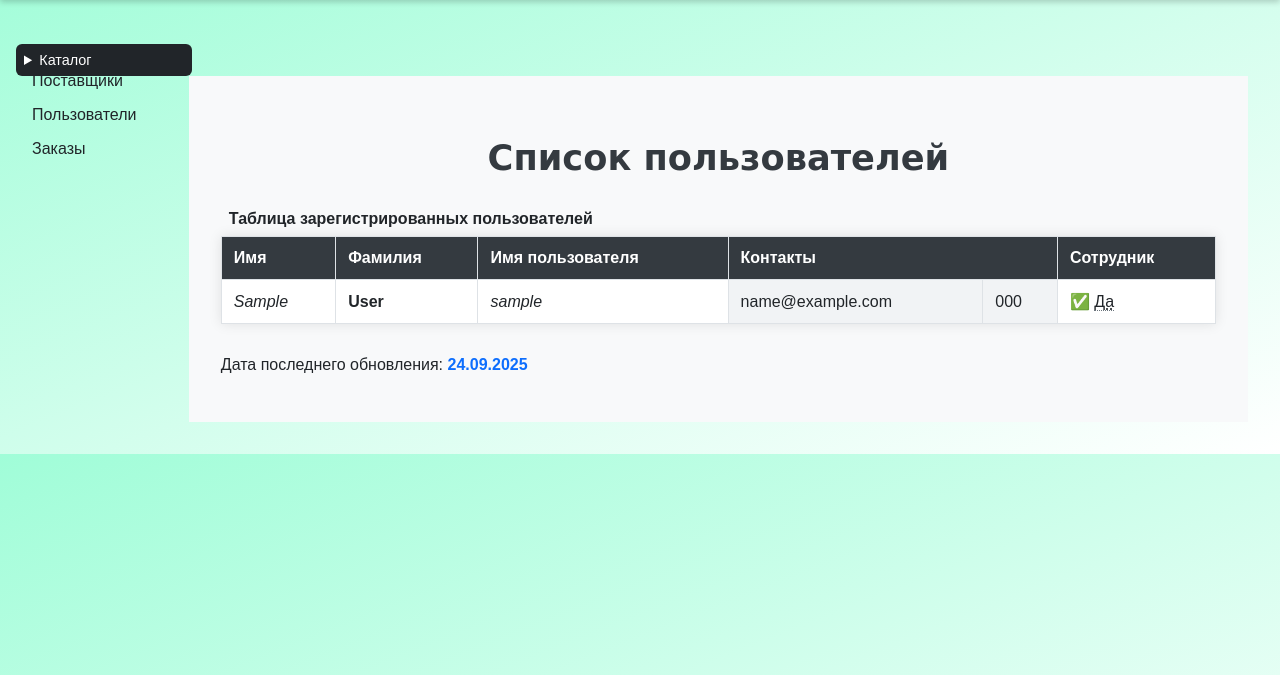
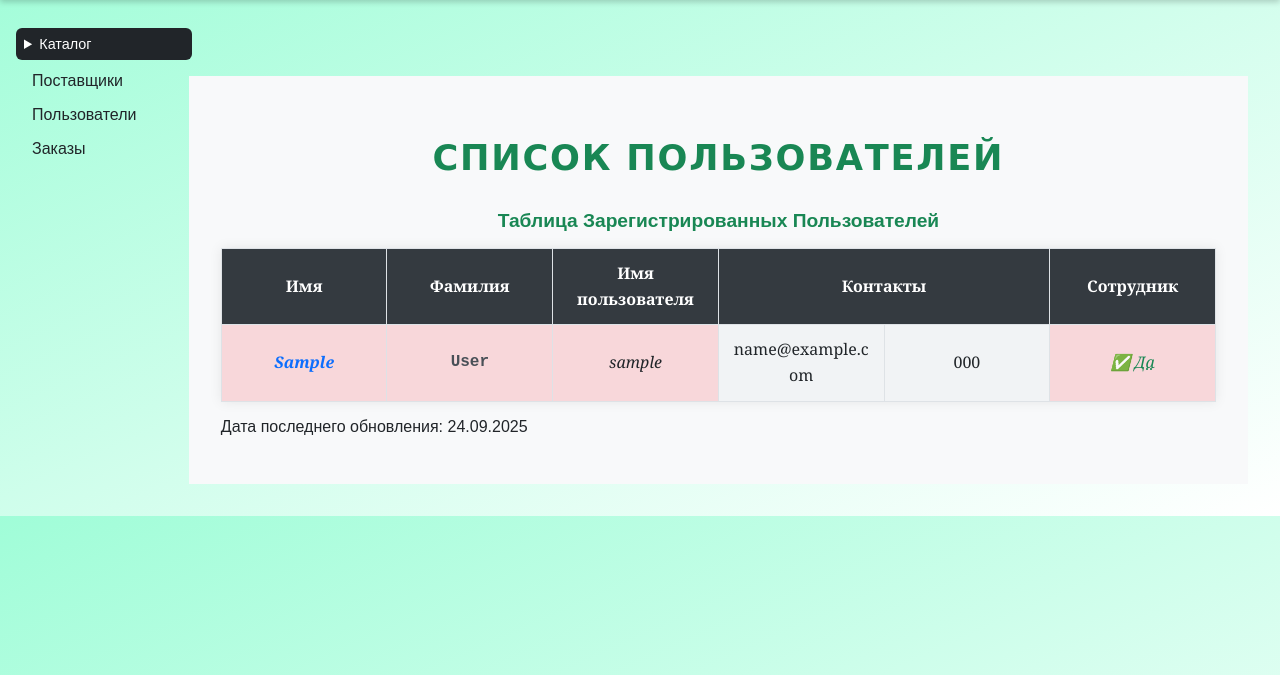
Before and after one commit to Vediz-antonova/IGI_STRWEB, a Django app: page /user/users/ in a window 1280 px wide. Shown: the part 52-727 px from the top of the page. Run offline with Django 5.2, Linux system fonts and the light colour scheme; a user stored in the database is signed in; tables that the repository leaves empty hold one stand-in row (values such as "Sample post").

Commit message:
Page with tables

```diff
--- a/STRWEB/LR2/ZooShopApp/static/css/base.css
+++ b/STRWEB/LR2/ZooShopApp/static/css/base.css
@@ -164,6 +164,7 @@ h2 {
 }
 
 .search-form button:hover {
+  cursor: progress;
   background-color: #157347;
 }
 
@@ -171,7 +172,7 @@ h2 {
 
 .catalog-bar {
   position: fixed;
-  top: 6rem;
+  top: 5rem;
   left: 1rem;
   z-index: 100;
   background-color: #212529;
--- a/STRWEB/LR2/ZooShopApp/static/css/users/user_list.css
+++ b/STRWEB/LR2/ZooShopApp/static/css/users/user_list.css
@@ -5,41 +5,76 @@
 
 .user-list-wrapper h2 {
   text-align: center;
-  margin-bottom: 1.5rem;
-  color: #343a40;
+  margin-bottom: 2rem;
+  color: #198754;
+  text-transform: uppercase;
+  letter-spacing: 0.05em;
 }
 
 .user-table {
   width: 100%;
   border-collapse: collapse;
+  border-spacing: 0;
+  table-layout: fixed;
+  margin: 0 auto;
   background-color: #fff;
-  box-shadow: 0 0 12px rgba(0, 0, 0, 0.1);
-  margin-bottom: 2rem;
+  box-shadow: 0 0 12px rgba(0, 0, 0, 0.08);
 }
 
 .user-table caption {
   caption-side: top;
-  text-align: left;
+  font-size: 1.2rem;
   font-weight: bold;
-  padding: 0.5rem;
-  color: #212529;
+  color: #198754;
+  margin-bottom: 1rem;
+  text-align: center;
+  text-transform: capitalize;
 }
 
 .user-table th,
 .user-table td {
   border: 1px solid #dee2e6;
   padding: 0.75rem;
-  text-align: left;
+  text-align: center;
+  vertical-align: middle;
+  word-break: break-word;
+  line-height: 1.6;
+  font-family: 'Georgia', serif;
 }
 
 .user-table th {
   background-color: #343a40;
   color: white;
   font-weight: bold;
+  font-variant: small-caps;
 }
 
-.user-table td {
-  color: #212529;
+.user-table tbody tr:first-child {
+  background-color: #d1e7dd;
+}
+
+.user-table tbody tr:last-child {
+  background-color: #f8d7da;
+}
+
+.user-table tbody tr:nth-child(3n) {
+  background-color: #e2e3e5;
+}
+
+.user-table td:first-child {
+  font-weight: 600;
+  color: #0d6efd;
+  text-transform: capitalize;
+}
+
+.user-table td:last-child {
+  font-style: italic;
+  color: #198754;
+}
+
+.user-table td:nth-child(2) {
+  font-family: 'Courier New', monospace;
+  color: #495057;
 }
 
 .user-table td[headers="th-email"] {
@@ -51,51 +86,6 @@
   color: #dc3545;
   font-weight: bold;
   margin-top: 2rem;
+  font-size: 1rem;
+  font-variant: all-small-caps;
 }
-
-blockquote {
-  margin: 1rem 0;
-  padding-left: 1rem;
-  border-left: 4px solid #198754;
-  font-style: italic;
-  color: #495057;
-}
-
-cite {
-  display: block;
-  margin-top: 0.5rem;
-  font-size: 0.9rem;
-  color: #6c757d;
-}
-
-dfn,
-abbr {
-  border-bottom: 1px dotted #6c757d;
-  cursor: help;
-}
-
-time {
-  font-weight: bold;
-  color: #0d6efd;
-}
-
-.scroll-down {
-  display: inline-block;
-  margin-top: 1rem;
-  font-size: 1.25rem;
-  text-decoration: none;
-  color: #0d6efd;
-}
-
-.scroll-down:hover {
-  text-decoration: underline;
-}
-
-pre {
-  background-color: #e9ecef;
-  padding: 1rem;
-  border-radius: 6px;
-  white-space: pre-wrap;
-  font-family: monospace;
-  margin-top: 1rem;
-}
```
Also changed, not shown: STRWEB/LR2/ZooShopApp/main/templates/main/supplier_list.html (+14 -0 lines), STRWEB/LR2/ZooShopApp/static/css/main/supplier_list.css (+55 -4 lines), STRWEB/LR2/ZooShopApp/static/css/users/admin_orders.css (+67 -5 lines), STRWEB/LR2/ZooShopApp/static/css/main/promotional.css (line endings or trailing spaces), 1 other file.
